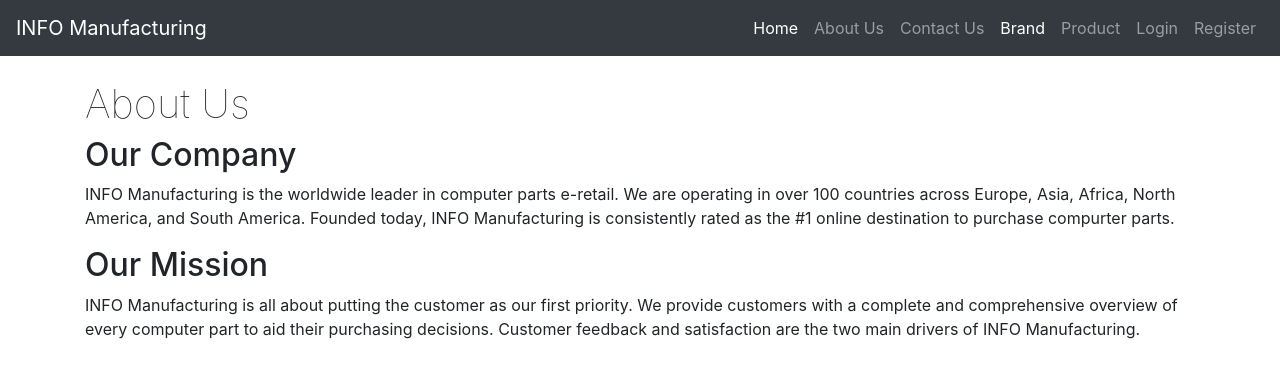
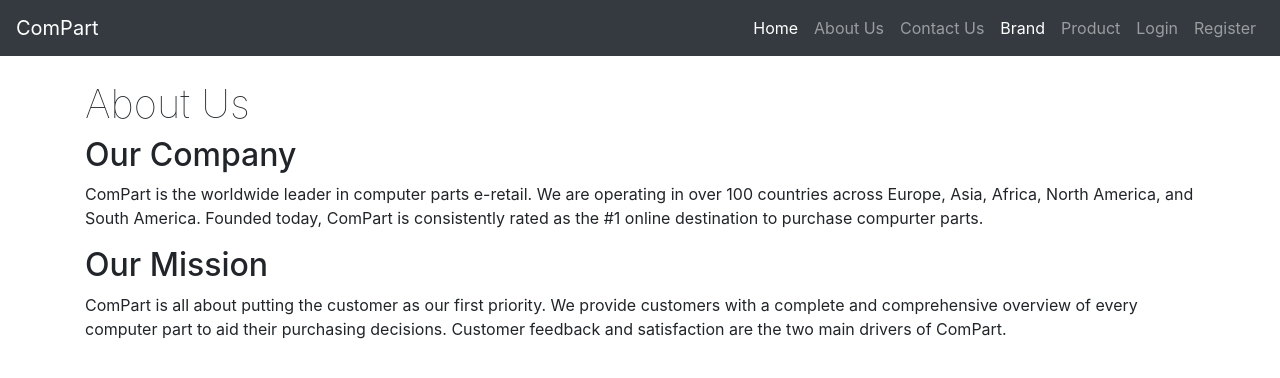
Before and after one commit to ferily7/info441-manufacturing, a Django app: template final/templates/about.html in a window 1280 px wide. Shown: the top 378 px of the page. Run offline with Django 3.2, Linux system fonts and the light colour scheme; the template is opened without the code that fills it, so the values that code supplies are empty; some libraries are stand-ins or nearby versions.

Commit message:
update company name

```diff
--- a/final/templates/about.html
+++ b/final/templates/about.html
@@ -8,14 +8,14 @@
 
 <h2>Our Company</h2>
 <p>
-    INFO Manufacturing is the worldwide leader in computer parts e-retail. We are operating in over
-    100 countries across Europe, Asia, Africa, North America, and South America. Founded today, INFO
-    Manufacturing is consistently rated as the #1 online destination to purchase compurter parts.
+    ComPart is the worldwide leader in computer parts e-retail. We are operating in over
+    100 countries across Europe, Asia, Africa, North America, and South America. Founded today, ComPart
+    is consistently rated as the #1 online destination to purchase compurter parts.
 </p>
 <h2>Our Mission</h2>
 <p>
-    INFO Manufacturing is all about putting the customer as our first priority. We provide customers
+    ComPart is all about putting the customer as our first priority. We provide customers
     with a complete and comprehensive overview of every computer part to aid their purchasing decisions.
-    Customer feedback and satisfaction are the two main drivers of INFO Manufacturing.
+    Customer feedback and satisfaction are the two main drivers of ComPart.
 </p>
 {% endblock %}
--- a/final/templates/base.html
+++ b/final/templates/base.html
@@ -10,12 +10,12 @@
     <!-- Bootstrap CSS -->
     <link rel="stylesheet" href="https://stackpath.bootstrapcdn.com/bootstrap/4.3.1/css/bootstrap.min.css" integrity="sha384-ggOyR0iXCbMQv3Xipma34MD+dH/1fQ784/j6cY/iJTQUOhcWr7x9JvoRxT2MZw1T" crossorigin="anonymous">
     <link rel="stylesheet" href="{% static 'css/main.css' %}"/>
-     <title>{% block title %}Welcome to Manufacturing Store{% endblock %}</title>
+     <title>{% block title %}Welcome to ComPart{% endblock %}</title>
   </head>
   <body>
 
     <nav class="navbar navbar-expand-lg navbar-dark bg-dark">
-      <a class="navbar-brand" href="#">INFO Manufacturing</a>
+      <a class="navbar-brand" href='../'>ComPart</a>
       <button class="navbar-toggler" type="button" data-toggle="collapse" data-target="#navbarSupportedContent" aria-controls="navbarSupportedContent" aria-expanded="false" aria-label="Toggle navigation">
         <span class="navbar-toggler-icon"></span>
       </button>
--- a/final/templates/index.html
+++ b/final/templates/index.html
@@ -4,6 +4,6 @@
 
 {% block content %}
 
-<h1> This is the Home Page. </h1>
+<h1> Welcome to ComPart </h1>
 
 {% endblock %}
```
